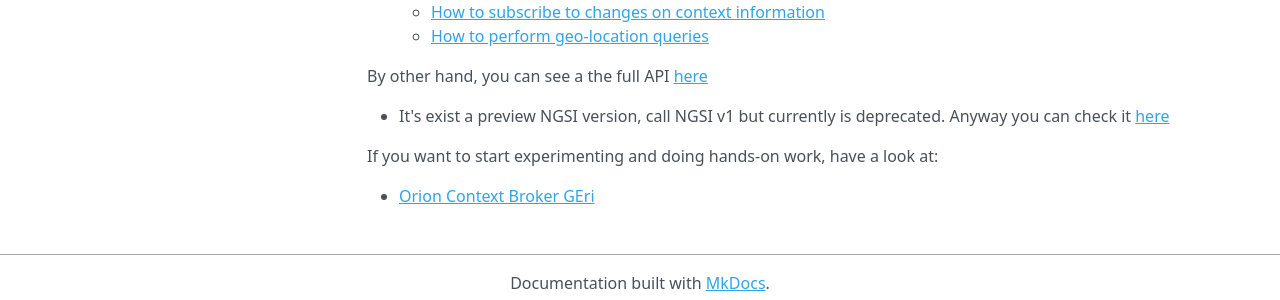
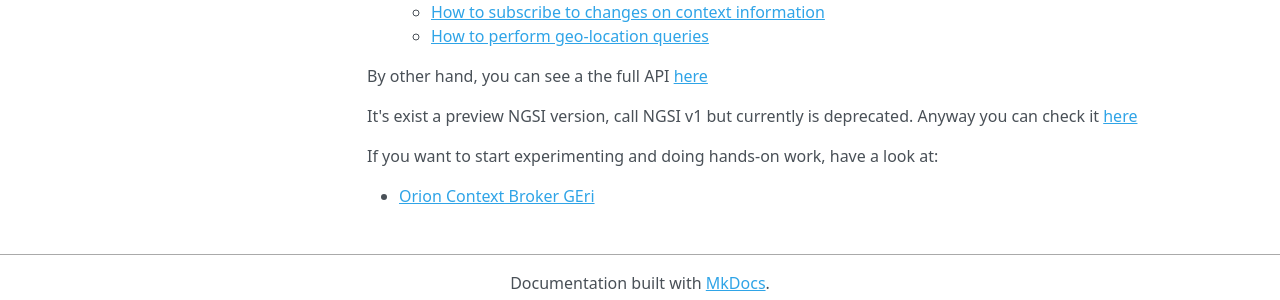
Before and after one commit to FIWARE-Ops/docs.TourGuide, an MkDocs documentation site: the page built from doc/development-context-aware-applications/introduction.md, in a window 1280 px wide. Shown: the part 1745-2045 px from the top of the page. Built offline with MkDocs 1.6.1, drawn with Linux system fonts in a browser that asks for light colours; nearby versions of some CDN libraries; comment, search, counter and statistics services are not loaded; old or Windows-style settings are respelled for this version of MkDocs.

```diff
--- a/doc/development-context-aware-applications/introduction.md
+++ b/doc/development-context-aware-applications/introduction.md
@@ -47,7 +47,7 @@ a context-aware application check out:
 
   By other hand, you can see a the full API [here](http://fiware.github.io/specifications/ngsiv2/latest/cookbook/)
 
-- It's exist a preview NGSI version, call NGSI v1 but currently is deprecated. Anyway you can check it [here](http://fiware.github.io/context.Orion/api/v1/)
+It's exist a preview NGSI version, call NGSI v1 but currently is deprecated. Anyway you can check it [here](http://fiware.github.io/context.Orion/api/v1/)
 
 
 If you want to start experimenting and doing hands-on work, have a look at:
```
